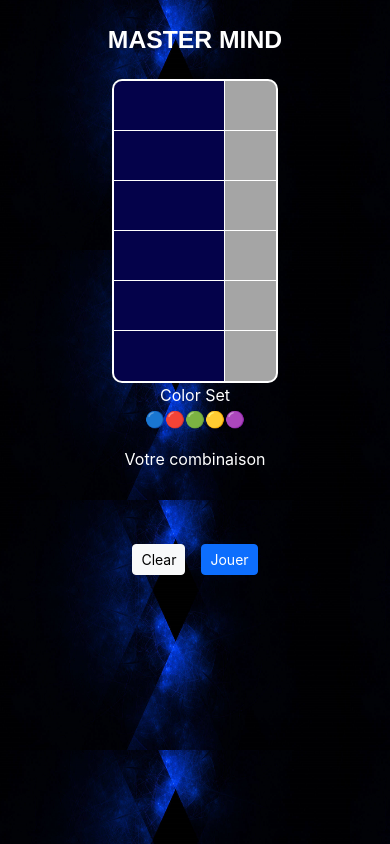
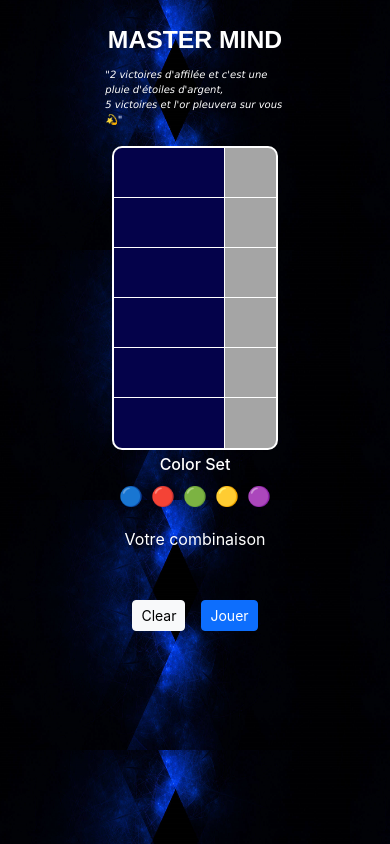
Before and after one commit to Pierre605/MasterMind-ReactJS, a React (Create React App) app: page / in a window 390 px wide. Built offline with nearby package versions, Linux system fonts and the light colour scheme.

Commit message:
css win serie animation, intro text, readme

```diff
--- a/src/App.css
+++ b/src/App.css
@@ -23,6 +23,14 @@ h2 {
   justify-content: flex-start;
   margin-bottom: 1em;
   position: static;
+}
+
+#text {
+  font-family:Verdana, Geneva, Tahoma, sans-serif;
+  width: 25%;
+  position: absolute;
+  left: 5%;
+  top: 18%;
 }
 
 .grid-p {
@@ -70,9 +78,16 @@ h2 {
   justify-content: center;
 }
 
+h6 {
+  margin-top: 5px;
+}
+
 .color-set {
   cursor: pointer;
   z-index: 1;
+  font-size: larger;
+  margin-right: 4px;
+  margin-left: 4px;
 }
 
 .bouton {
@@ -120,7 +135,34 @@ h2 {
   }
 
   /* Responsive */
-  @media screen and (min-width: 5px) and (max-width: 825px) {
+  @media screen and (min-width: 5px) and (max-width: 550px) {
+    html, body, #root {
+      height: 100%;
+      width: 100%;
+      background-size: 350px 250px;
+    }
+
+    h2 {
+      margin-bottom: 0.5em;
+    }
+
+    .modal-content {
+      width: 58%;
+      }
+
+    #text {
+      position: static;
+      font-size: x-small;
+      margin-bottom: 5%;
+      width: 46%;
+    }
+
+    .bouton {
+      top: 37.5em;
+  }
+}
+
+  @media screen and (min-width: 550px) and (max-width: 825px) {
     html, body, #root {
       height: 100%;
       width: 100%;
@@ -130,4 +172,8 @@ h2 {
     .modal-content {
       width: 58%;
       }
+
+      #text {
+        font-size: small;
+      }
   }
--- a/src/App.jsx
+++ b/src/App.jsx
@@ -142,11 +142,11 @@ class App extends React.Component {
         let win_serie = this.state.win_serie
         let stars = document.getElementsByClassName('stars');
 
-        if (win_serie === 1) {
+        if ((win_serie >= 2) && (win_serie < 5)){
             stars[0].style.display = 'block';
         }
 
-        else if (win_serie === 5) {
+        else if (win_serie >= 5) {
             stars[0].style.display = 'block';
             for (let i=0; i < stars[0].childNodes.length; i++) {
                 stars[0].childNodes[i].style.color = 'gold'
@@ -274,7 +274,7 @@ class App extends React.Component {
     <div id='main'>
         <Stars />
         <h2>MASTER MIND</h2>
-
+        <div id='text'><i>"2 victoires d'affilée et c'est une pluie d'étoiles d'argent,<br/>5 victoires et l'or pleuvera sur vous 💫"</i></div>
         <div className='aside'>
             <div className='grid-p'>
                 {this.state.table.map((row, i) => {
@@ -304,7 +304,7 @@ class App extends React.Component {
             </div>
         </div>
 
-        <div>Color Set</div>
+        <h6>Color Set</h6>
         <div className='wrapper'>
             {colors.map((color, i) => {
                 return (
--- a/src/ShootingStars.scss
+++ b/src/ShootingStars.scss
@@ -43,7 +43,7 @@
     left: 0;
     width: var(--star-tail-length);
     height: var(--star-tail-height);
-    color: skyblue;
+    color: rgb(227, 227, 227);
     background: linear-gradient(45deg, currentColor, transparent);
     border-radius: 50%;
     filter: drop-shadow(0 0 6px currentColor);
```
Also changed, not shown: 1 other file (tests, documents, lock files or other folders).
